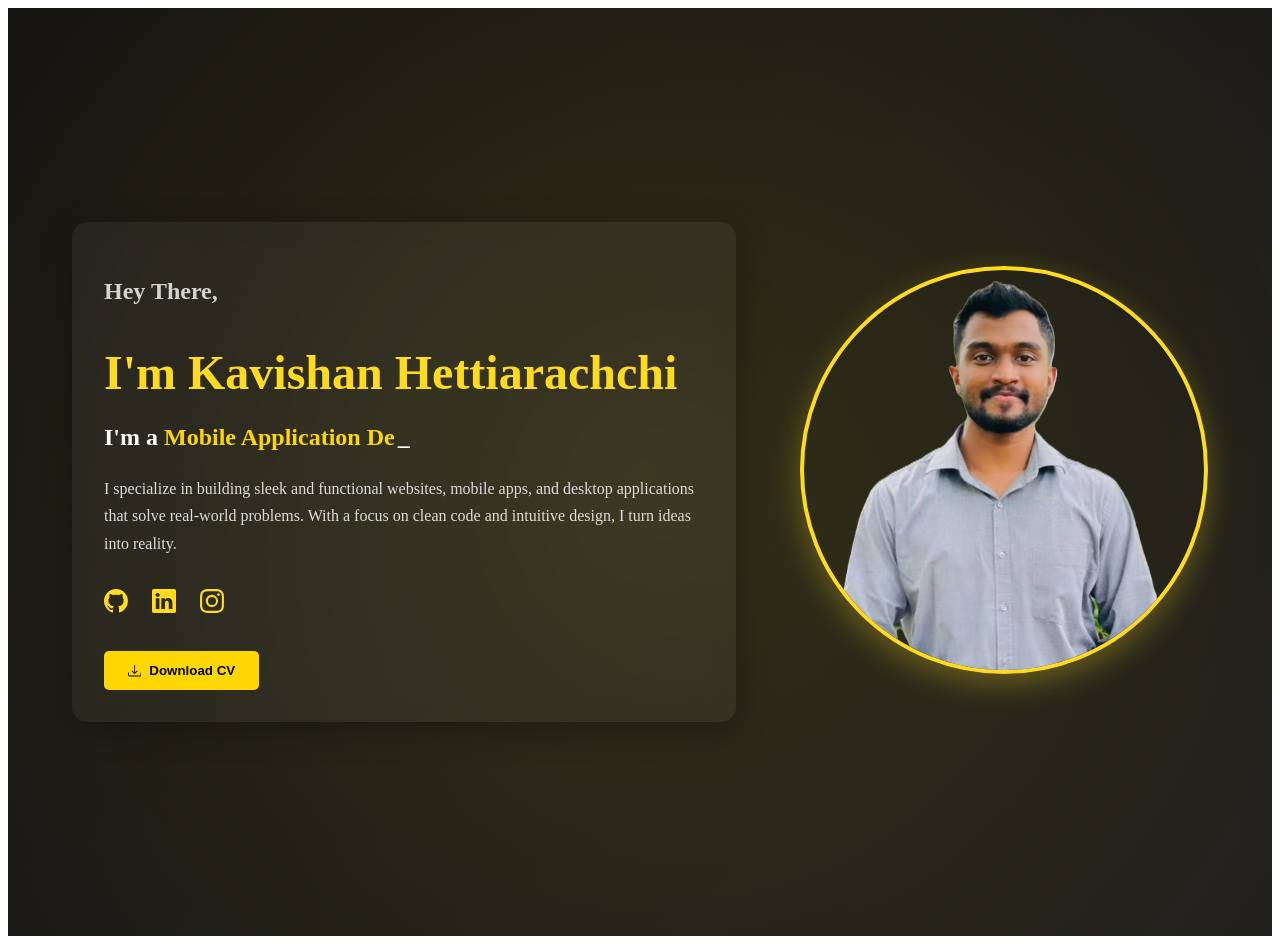
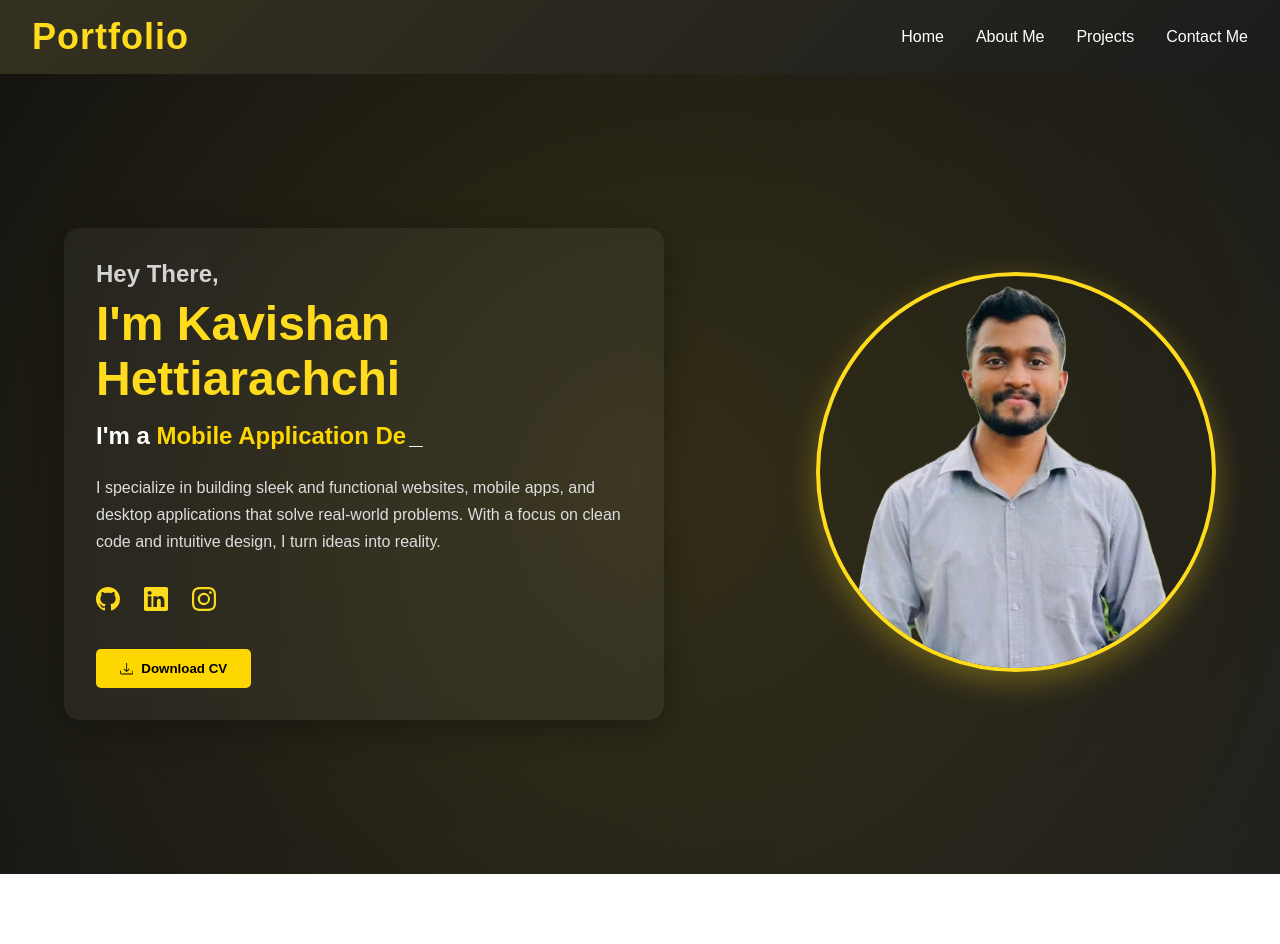
Before and after one commit to MrKavishan/Portfolio, a React (Vite) app in the folder portf/: page / in a window 1280 px wide. After the commit the page ends 874 px from the top, so only its background shows below. Built offline with nearby package versions, Linux system fonts and the light colour scheme.

Commit message:
created navbar

```diff
--- a/portf/src/App.css
+++ b/portf/src/App.css
@@ -0,0 +1,6 @@
+
+* {
+    margin: 0;
+    padding: 0;
+    box-sizing: border-box;
+  }
--- a/portf/src/App.jsx
+++ b/portf/src/App.jsx
@@ -1,12 +1,14 @@
 import { useState } from 'react'
 import './App.css'
 import Hero from './Components/Hero/Hero'
+import Navbar from './Components/Navbar/Navbar'
 
 function App() {
   const [count, setCount] = useState(0)
 
   return (
     <>
+    <Navbar/>
     <Hero/>
     </>
   )
--- a/portf/src/Components/Hero/hero.css
+++ b/portf/src/Components/Hero/hero.css
@@ -1,3 +1,4 @@
+/* Base Styles */
 .hero {
   min-height: 100vh;
   padding: 4rem;
@@ -118,6 +119,7 @@
   box-shadow: 0 10px 30px rgba(255, 219, 30, 0.3);
   transition: transform 0.3s ease;
 }
+
 .hero-image img:hover {
   transform: scale(1.05) rotate(2deg);
 }
@@ -125,7 +127,7 @@
 /* Responsive Styles */
 @media screen and (max-width: 1024px) {
   .hero {
-      flex-direction: column;
+    flex-direction: column-reverse;
     padding: 3rem 5%;
     text-align: center;
   }
@@ -143,6 +145,7 @@
 
 @media screen and (max-width: 600px) {
   .hero {
+    flex-direction: column-reverse;
     padding: 2rem 2rem;
   }
 
--- /dev/null
+++ b/portf/src/Components/Navbar/Navbar.jsx
@@ -0,0 +1,82 @@
+import React from 'react';
+import './navbar.css';
+import { GiHamburgerMenu } from 'react-icons/gi';
+import { MdOutlineClose } from 'react-icons/md';
+
+const Navbar = () => {
+  const [toggleMenu, setToggleMenu] = React.useState(false);
+
+  // Scroll event listener for Navbar animation
+  React.useEffect(() => {
+    const handleScroll = () => {
+      const navbar = document.querySelector('.navbar');
+      if (window.scrollY > 50) {
+        navbar.classList.add('scrolled');
+      } else {
+        navbar.classList.remove('scrolled');
+      }
+    };
+
+    window.addEventListener('scroll', handleScroll);
+    return () => window.removeEventListener('scroll', handleScroll);
+  }, []);
+
+  return (
+    <nav className="navbar">
+      <div className="logo">
+        <h1>Portfolio</h1>
+      </div>
+
+      {/* Desktop Navigation Links */}
+      <ul className="navLinks">
+        <li className="links">
+          <a href="#home">Home</a>
+        </li>
+        <li className="links">
+          <a href="#about">About Me</a>
+        </li>
+        <li className="links">
+          <a href="#projects">Projects</a>
+        </li>
+        <li className="links">
+          <a href="#contact">Contact Me</a>
+        </li>
+      </ul>
+
+      {/* Mobile Hamburger Menu */}
+      <div className="navsmallscreen">
+        <GiHamburgerMenu
+          color="#ffdb1e"
+          fontSize={27}
+          onClick={() => setToggleMenu(true)}
+          className="hamburger-icon"
+        />
+        {toggleMenu && (
+          <div className="navsmallscreen_overlay">
+            <MdOutlineClose
+              fontSize={27}
+              className="overlay_close"
+              onClick={() => setToggleMenu(false)}
+            />
+            <ul className="navLinks-smallscreen">
+              <li className="links">
+                <a href="#home">Home</a>
+              </li>
+              <li className="links">
+                <a href="#about">About Me</a>
+              </li>
+              <li className="links">
+                <a href="#projects">Projects</a>
+              </li>
+              <li className="links">
+                <a href="#contact">Contact Me</a>
+              </li>
+            </ul>
+          </div>
+        )}
+      </div>
+    </nav>
+  );
+};
+
+export default Navbar;
--- /dev/null
+++ b/portf/src/Components/Navbar/navbar.css
@@ -0,0 +1,200 @@
+
+
+  body {
+    font-family: 'Poppins', sans-serif;
+    scroll-behavior: smooth;
+  }
+
+  .navbar {
+    display: flex;
+    align-items: center;
+    justify-content: space-between;
+    width: 100%;
+    background: linear-gradient(135deg, #353120, #1c1c1c);
+    color: white;
+    padding: 1rem 2rem;
+    position: sticky;
+    top: 0;
+    z-index: 1000;
+    transition: all 0.3s ease;
+  }
+
+  .navbar.scrolled {
+    background: linear-gradient(135deg, #0f0f0f, #242424);
+    padding: 0.5rem 2rem;
+    box-shadow: 0px 4px 10px rgba(0, 0, 0, 0.3);
+  }
+
+  .logo {
+    font-size: 1.5rem;
+    font-weight: bold;
+    letter-spacing: 1px;
+    color: #ffdb1e;
+
+  }
+
+  .navLinks {
+    display: flex;
+    list-style: none;
+    gap: 2rem;
+    align-items: center;
+  }
+
+  .navLinks li a {
+    text-decoration: none;
+    color: white;
+    font-size: 1rem;
+    font-weight: 500;
+    position: relative;
+    transition: color 0.3s ease, transform 0.3s ease;
+  }
+
+  .navLinks li a:hover {
+    color: #ffdb1e;
+  }
+
+  .navLinks li a::after {
+    content: '';
+    position: absolute;
+    bottom: -5px;
+    left: 0;
+    width: 0;
+    height: 2px;
+    background: #ffdb1e;
+    transition: width 0.3s ease;
+  }
+
+  .navLinks li a:hover::after {
+    width: 100%;
+  }
+
+  .navsmallscreen {
+    display: none;
+    cursor: pointer;
+  }
+
+  .hamburger-icon {
+    color: #ffdb1e;
+    transition: transform 0.3s ease;
+  }
+
+  .hamburger-icon:hover {
+    transform: scale(1.2);
+  }
+
+  /* Mobile Overlay Styles */
+  .navsmallscreen_overlay {
+    position: fixed;
+    top: 0;
+    left: 0;
+    width: 100%;
+    height: 100vh;
+    background: linear-gradient(135deg, #353120, #1c1c1c);
+    display: flex;
+    flex-direction: column;
+    justify-content: center;
+    align-items: center;
+    z-index: 999;
+    animation: fadeIn 0.5s ease-in-out;
+  }
+
+  @keyframes fadeIn {
+    from {
+      opacity: 0;
+    }
+    to {
+      opacity: 1;
+    }
+  }
+
+  .overlay_close {
+    font-size: 27px;
+    color: #ffdb1e;
+    cursor: pointer;
+    position: absolute;
+    top: 20px;
+    right: 20px;
+    transition: transform 0.3s ease;
+  }
+
+  .overlay_close:hover {
+    transform: rotate(90deg);
+  }
+
+  .navLinks-smallscreen {
+    list-style: none;
+    display: flex;
+    flex-direction: column;
+    gap: 2rem;
+    align-items: center;
+    padding: 0;
+    margin: 0;
+  }
+
+  .navLinks-smallscreen .links a {
+    text-decoration: none;
+    color: white;
+    font-size: 1.5rem;
+    font-weight: 600;
+    position: relative;
+    transition: color 0.3s ease, transform 0.3s ease;
+  }
+
+  .navLinks-smallscreen .links a:hover {
+    color: #ffdb1e;
+    transform: translateY(-5px);
+  }
+
+
+  @media screen and (max-width: 1024px) {
+    .navLinks {
+      gap: 1.5rem;
+    }
+
+    .navLinks li a {
+      font-size: 1rem;
+    }
+  }
+
+
+  @media screen and (max-width: 768px) {
+    .navbar {
+      padding: 1rem;
+    }
+
+    .navLinks {
+      display: none;
+    }
+
+    .navsmallscreen {
+      display: block;
+      position: absolute;
+      top: 1rem;
+      right: 1.5rem;
+    }
+
+    .navLinks-smallscreen .links a {
+      font-size: 1.5rem;
+    }
+  }
+
+
+  @media screen and (max-width: 480px) {
+    .navbar {
+      padding: 0.5rem;
+    }
+
+    .logo {
+      font-size: 1.2rem;
+    }
+
+    .navLinks-smallscreen .links a {
+      font-size: 1.2rem;
+    }
+
+    .overlay_close {
+      font-size: 24px;
+      top: 15px;
+      right: 15px;
+    }
+  }
```
Lines whose indentation alone changed are shown as unchanged.
